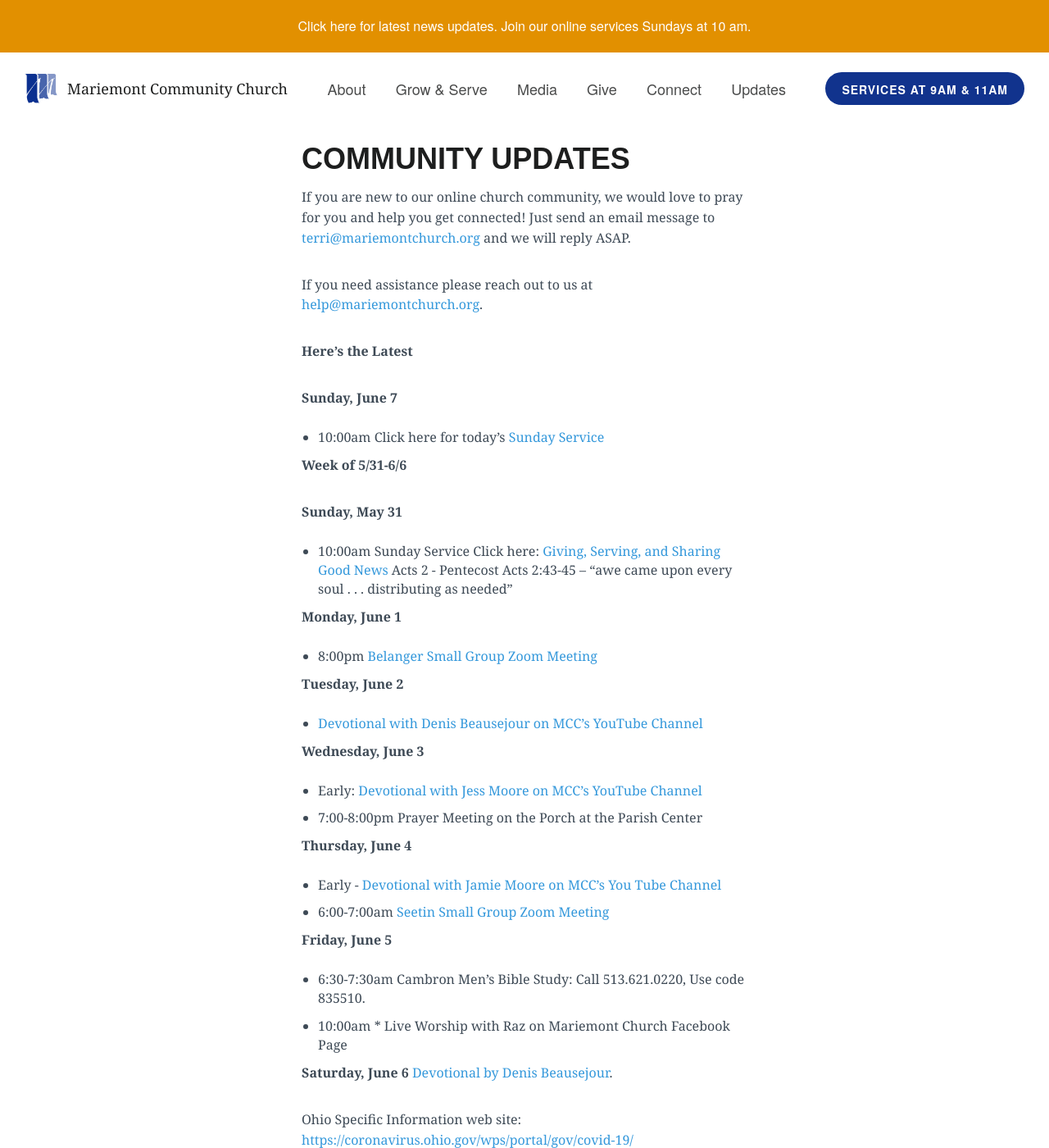
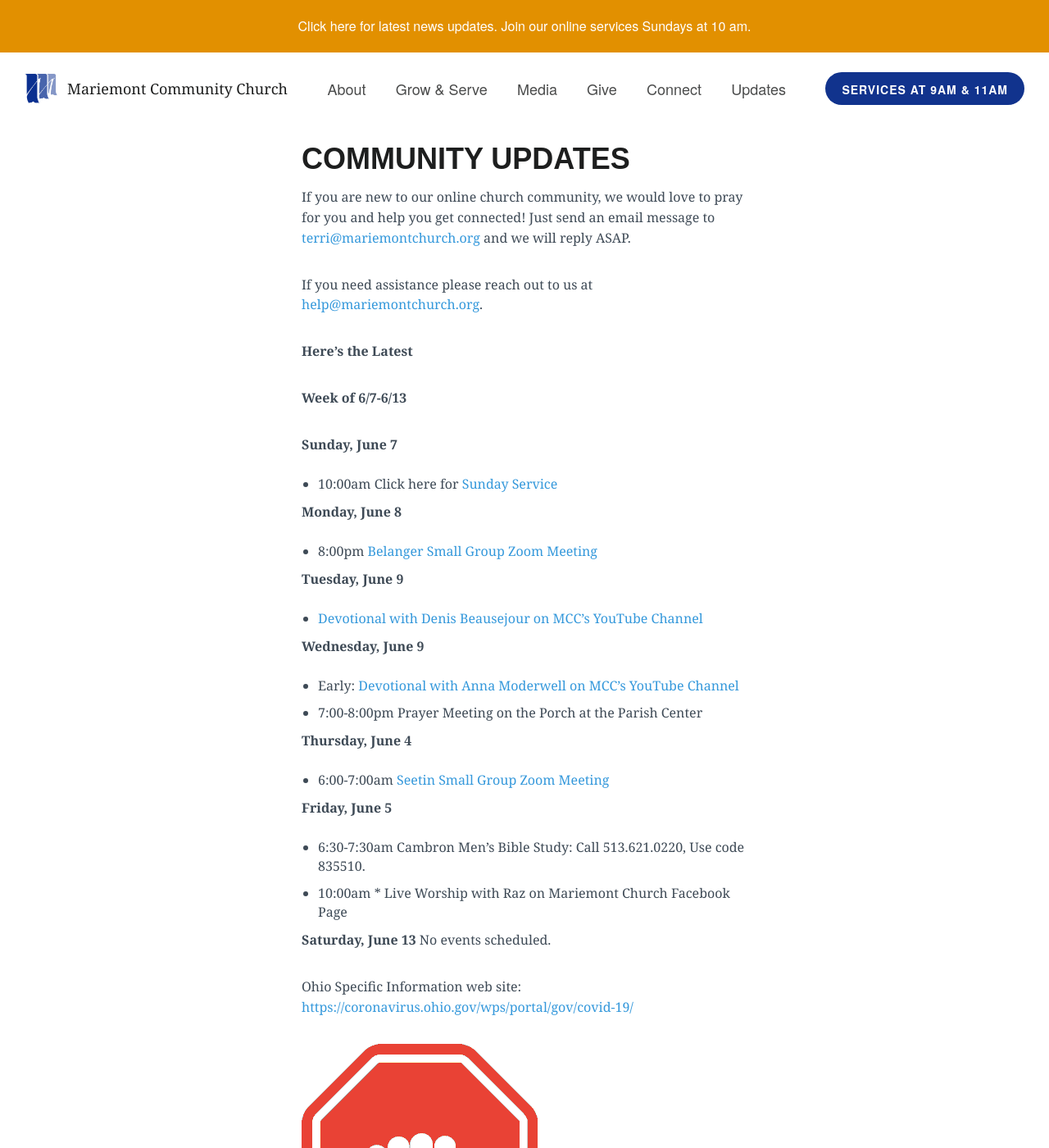
Before and after one commit to lukemoderwell/mariemont, a Jekyll site: the page built from updates.markdown, in a window 1280 px wide and 1400 px high. Shown: the whole window at 82% size. Built offline with Jekyll 4.4.1, drawn with Linux system fonts in a browser that asks for light colours; nearby versions of some CDN libraries.

Commit message:
Updated Updates

```diff
--- a/updates.markdown
+++ b/updates.markdown
@@ -15,41 +15,32 @@
 
 **Here's the Latest**
 
+**Week of 6/7-6/13**
+
 **Sunday, June 7**
 
-* 10:00am  Click here for today's [Sunday Service](https://youtu.be/mpToAsb4k80)
+* 10:00am  Click here for [Sunday Service](https://youtu.be/mpToAsb4k80)
 
-
-**Week of 5/31-6/6**
-
-**Sunday, May 31**
-
-* 10:00am  Sunday Service
-Click here: [Giving, Serving, and Sharing Good News](https://m.youtube.com/watch?v=gmTts_y-2GE)
-Acts 2 - Pentecost
-Acts 2:43-45 – “awe came upon every soul . . . distributing as needed”
-
-**Monday, June 1**
+**Monday, June 8**
 
 * 8:00pm [Belanger Small Group Zoom Meeting ](https://us04web.zoom.us/j/5657171238)
 
-**Tuesday, June 2**
+**Tuesday, June 9**
 * [Devotional with Denis Beausejour on MCC's YouTube Channel](https://www.youtube.com/user/MariemontCh)
 
-**Wednesday, June 3**
-* Early: [Devotional with Jess Moore on MCC's YouTube Channel](https://www.youtube.com/user/MariemontCh)
+**Wednesday, June 9**
+* Early: [Devotional with Anna Moderwell on MCC's YouTube Channel](https://www.youtube.com/user/MariemontCh)
 * 7:00-8:00pm Prayer Meeting on the Porch at the Parish Center
 
 **Thursday, June 4**
-* Early - [Devotional with Jamie Moore on MCC's You Tube Channel](https://www.youtube.com/user/MariemontCh)
 * 6:00-7:00am [Seetin Small Group Zoom Meeting](https://zoom.us/j/390610405pwd=cy9wQkRFZm1wSG1RSk1yM0VjZW42Zz09)
 
 **Friday, June 5**
 * 6:30-7:30am Cambron Men's Bible Study: Call 513.621.0220, Use code 835510.
 * 10:00am * Live Worship with Raz on Mariemont Church Facebook Page
 
-**Saturday, June 6**
-[Devotional by Denis Beausejour](https://youtu.be/kOuERV0rsc8).
+**Saturday, June 13**
+No events scheduled.
 
 Ohio Specific Information web site:  [https://coronavirus.ohio.gov/wps/portal/gov/covid-19/](https://coronavirus.ohio.gov/wps/portal/gov/covid-19/)
 
```
